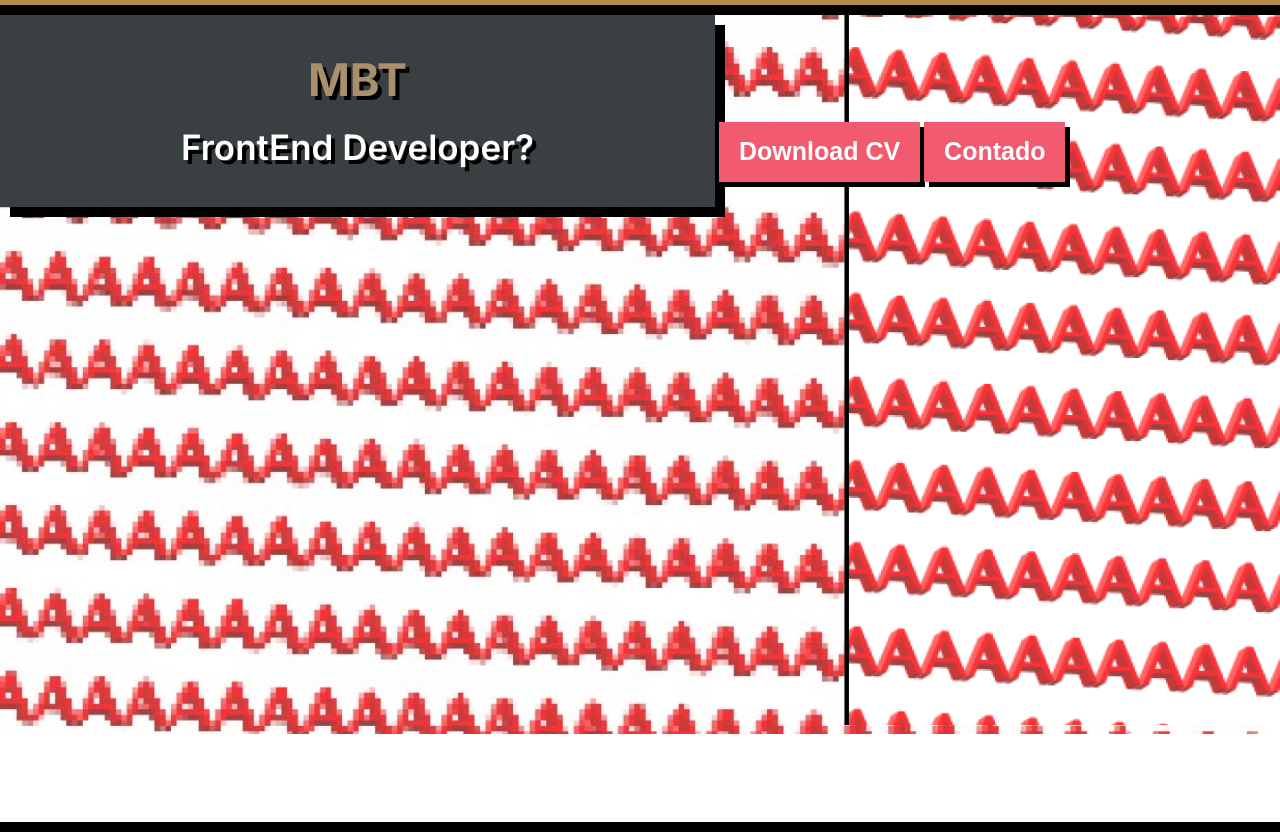
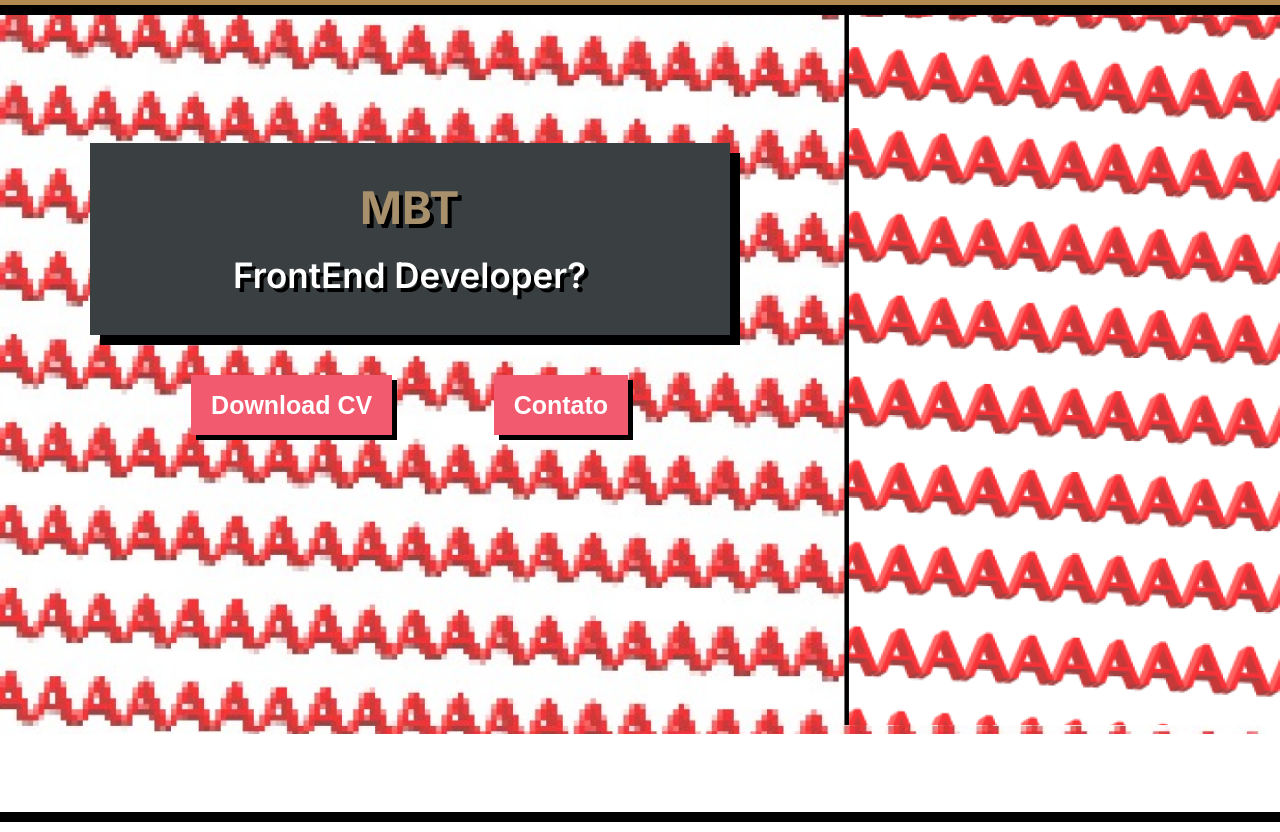
Before and after one commit to MBTroz/felicidade-assujeitada, a plain HTML site: page index.html in a window 1280 px wide. Shown: the part 75-907 px from the top of the page. Drawn offline with Linux system fonts and the light colour scheme; a web font is replaced by a local one.

Commit message:
create background

```diff
--- a/CSS/Components/Background image.css
+++ b/CSS/Components/Background image.css
@@ -1,7 +1,28 @@
 .background{
+    box-sizing: border-box;
     background-image: url(../../assets/img/image.png);
     background-repeat: no-repeat;
     background-size: 100%;
     height: 807px;
     border-bottom: 10px solid #000;
+    padding-top: 10%;
+    padding-left: 7%;
+
+
 }
+
+.background .wrapper{
+    display: flex;
+    flex-direction: column;
+    width: 640px;
+
+
+}
+.background .navigation{
+    display: flex;
+    justify-content: space-evenly;
+}
+
+.background #box{
+    margin-bottom: 40px;
+}
--- a/CSS/Components/box.css
+++ b/CSS/Components/box.css
@@ -1,7 +1,6 @@
 #box{
     display: inline-block;
     background: #3A4042;
-    width: 627px;
     box-shadow: 10px 10px 0 #000;
     text-align: center;
     padding: 42px 44px;
--- a/index.html
+++ b/index.html
@@ -33,13 +33,17 @@
     </header>
     <main>
         <section class="background">
+            <div class="wrapper">
 
-            <div id="box">
-                <h1 class="title">MBT</h1>
-                <h2 class="subtitle">FrontEnd Developer?</h2>
+                <div id="box">
+                    <h1 class="title">MBT</h1>
+                    <h2 class="subtitle">FrontEnd Developer?</h2>
+                </div>
+                <div class="navigation">
+                    <a href="#" class="button" lang="EN">Download CV</a>
+                    <a href="#" class="button">Contato</a>
+                </div>
             </div>
-            <a href="#" class="button" lang="EN">Download CV</a>
-            <a href="#" class="button">Contado</a>
         </section>
    </main>
 
```
